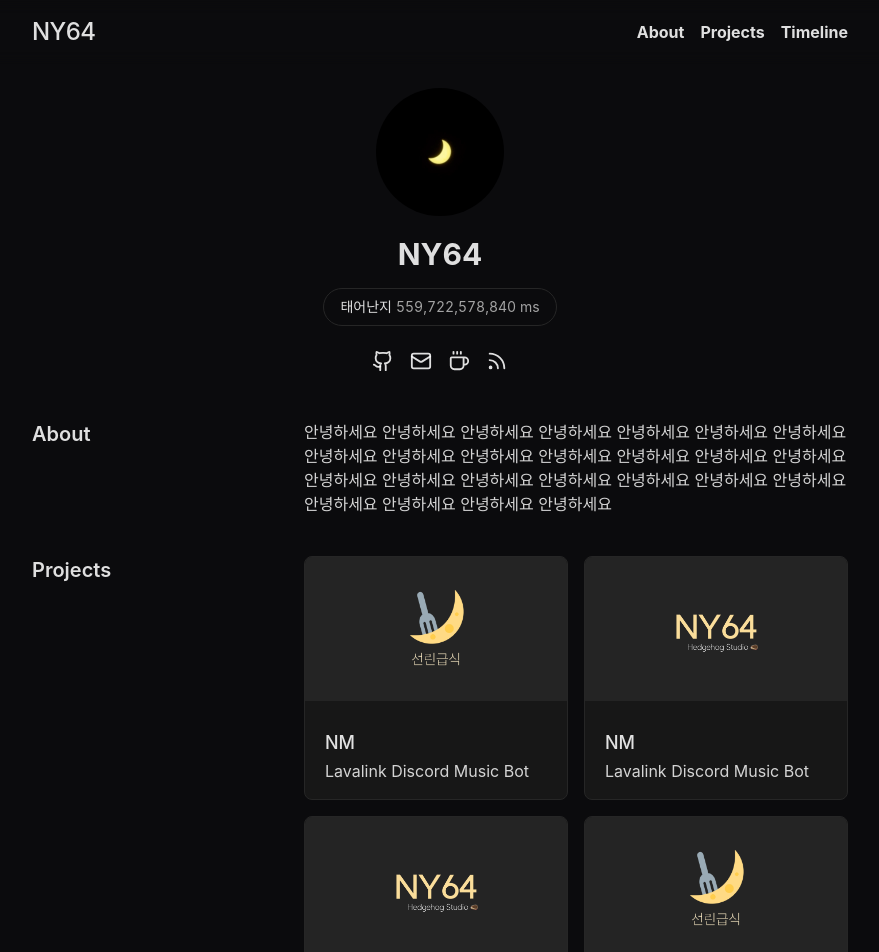
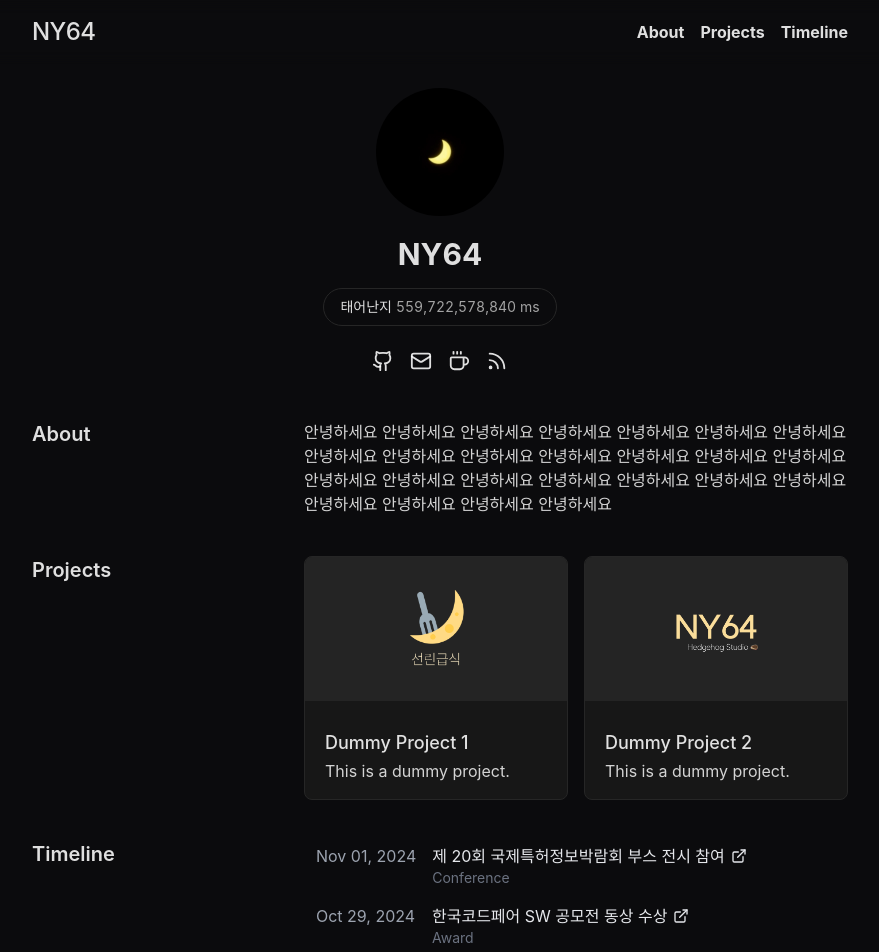
Before and after one commit to ny0510/ny64.kr, a React (Vite) app: page / in a window 1280 px wide. Shown: the top 952 px of the page, without its empty margins (200-1079 px from the left). Built offline with nearby package versions, Linux system fonts and the light colour scheme; a web font is replaced by a local one.

Commit message:
chore: 프로젝트를 외부 변수에서 불러오도록 수정

```diff
--- a/src/components/ProjectsSection.tsx
+++ b/src/components/ProjectsSection.tsx
@@ -1,3 +1,8 @@
+const ProjectsData: { title: string; description: string; link: string; image: string }[] = [
+	{ title: 'Dummy Project 1', description: 'This is a dummy project.', link: 'https://github.com/NY0510', image: '/a.png' },
+	{ title: 'Dummy Project 2', description: 'This is a dummy project.', link: 'https://github.com/NY0510', image: '/asdf.png' },
+];
+
 const ProjectsSection = () => {
 	return (
 		<section id="projects" className="flex flex-col gap-y-5 md:flex-row md:gap-y-0">
@@ -6,10 +11,9 @@ const ProjectsSection = () => {
 			</div>
 			<div className="flex flex-col gap-y-3 md:w-2/3">
 				<div className="grid grid-cols-1 gap-4 smm:grid-cols-1 sm:grid-cols-2">
-					<ProjectCard title="NM" description="Lavalink Discord Music Bot" link="https://github.com/NY0510/NM-New" image="/a.png" />
-					<ProjectCard title="NM" description="Lavalink Discord Music Bot" link="https://github.com/NY0510/NM-New" image="/asdf.png" />
-					<ProjectCard title="NM" description="Lavalink Discord Music Bot" link="https://github.com/NY0510/NM-New" image="/asdf.png" />
-					<ProjectCard title="NM" description="Lavalink Discord Music Bot" link="https://github.com/NY0510/NM-New" image="/a.png" />
+					{ProjectsData.map((data, index) => (
+						<ProjectCard key={index} title={data.title} description={data.description} link={data.link} image={data.image} />
+					))}
 				</div>
 			</div>
 		</section>
```
